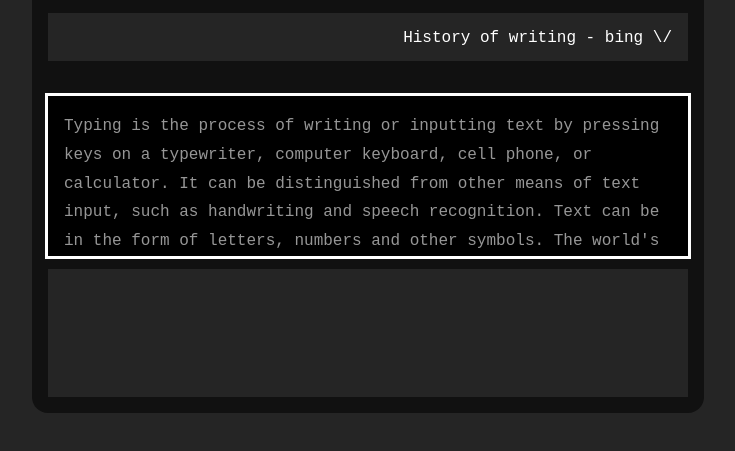
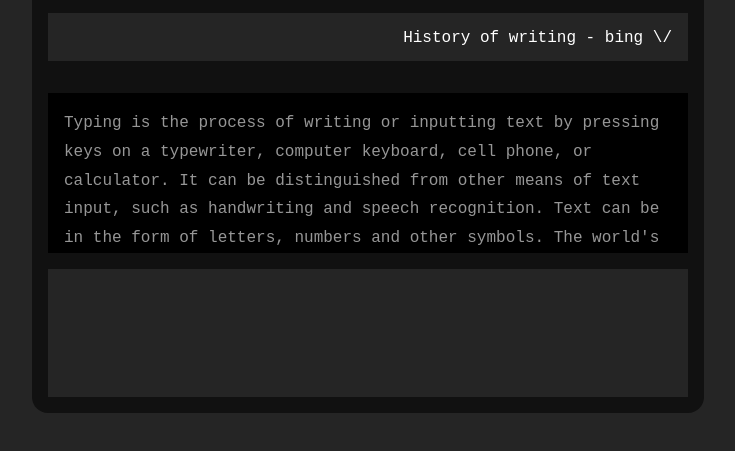
Before and after one commit to Anish2311/Typing-Test, a plain HTML site: page index.html in a window 1280 px wide. Shown: the part 195-646 px from the top of the page, without its empty margins (304-1039 px from the left). Drawn offline with Linux system fonts and the light colour scheme.

Commit message:
Updated CSS

```diff
--- a/style.css
+++ b/style.css
@@ -49,7 +49,7 @@ textarea {
     color: rgba(150, 150, 150);
     padding: 1rem;
     overflow-y: hidden;
-    border: 0.2rem white solid;
+    /* border: 0.2rem white solid; */
     overflow-x: hidden;
 }
 
@@ -60,7 +60,7 @@ textarea {
     font-weight: 100;
     position: relative;
     top: -1rem;
-    /* hyphens: auto;f */
+    /* hyphens: auto; */
     /* word-wrap: break-word; */
 }
 
```
